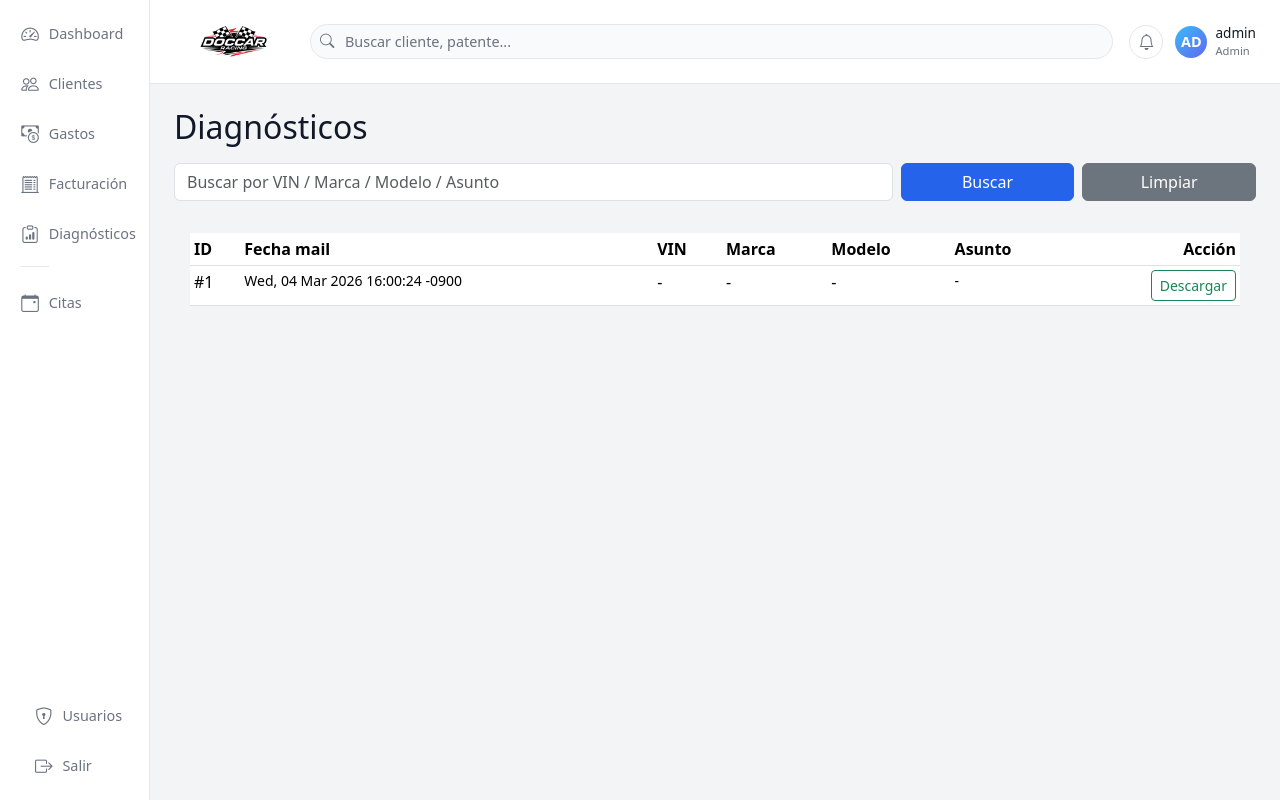
After one commit to faculitterini/App-taller, a Flask app: page /diagnosticos in a window 1280 px wide. The commit adds this page. Run offline with Flask 3, Linux system fonts and the light colour scheme; a user stored in the database is signed in; data comes from the database, SQL or seed files in the repository.

Commit message:
actualizacion app.py

```diff
--- a/app.py
+++ b/app.py
@@ -1,5 +1,5 @@
-# app.py (ARREGLADO)
-from flask import Flask, render_template, request, redirect, session, url_for, flash
+# app.py (ARREGLADO + DIAGNÓSTICOS)
+from flask import Flask, render_template, request, redirect, session, url_for, flash, send_from_directory
 import sqlite3
 import os
 from datetime import date, datetime, timedelta
@@ -356,6 +356,54 @@ def admin_required(f):
             return redirect(url_for("dashboard"))
         return f(*args, **kwargs)
     return wrapper
+
+
+# =========================
+# Diagnósticos (AUTEL)
+# =========================
+@app.route("/diagnosticos")
+@login_required
+def diagnosticos_listado():
+    q = (request.args.get("q") or "").strip()
+
+    con = get_con()
+    cur = con.cursor()
+
+    if q:
+        p = f"%{q}%"
+        cur.execute("""
+            SELECT id, fecha_mail, vin, marca, modelo, subject, filename, created_at
+            FROM diagnosticos
+            WHERE vin LIKE ? OR marca LIKE ? OR modelo LIKE ? OR subject LIKE ?
+            ORDER BY id DESC
+        """, (p, p, p, p))
+    else:
+        cur.execute("""
+            SELECT id, fecha_mail, vin, marca, modelo, subject, filename, created_at
+            FROM diagnosticos
+            ORDER BY id DESC
+        """)
+
+    rows = cur.fetchall()
+    con.close()
+    return render_template("diagnosticos.html", diagnosticos=rows, q=q)
+
+
+@app.route("/diagnosticos/<int:diag_id>/descargar")
+@login_required
+def diagnostico_descargar(diag_id):
+    con = get_con()
+    cur = con.cursor()
+    cur.execute("SELECT filename FROM diagnosticos WHERE id=?", (diag_id,))
+    row = cur.fetchone()
+    con.close()
+
+    if not row:
+        return redirect(url_for("diagnosticos_listado"))
+
+    filename = row[0]
+    folder = os.path.join(app.root_path, "static", "uploads", "diagnosticos")
+    return send_from_directory(folder, filename, as_attachment=True)
 
 
 # =========================
@@ -1844,16 +1892,26 @@ def cita_eliminar(cita_id):
 
 
 # =========================
+# Arranque (carpetas + init_db para gunicorn también)
+# =========================
+def ensure_folders():
+    os.makedirs(os.path.join("static", "uploads"), exist_ok=True)
+    os.makedirs(os.path.join("static", "uploads", "diagnosticos"), exist_ok=True)
+    os.makedirs(BACKUP_FOLDER, exist_ok=True)
+
+# Esto corre cuando gunicorn importa app.py
+try:
+    ensure_folders()
+    init_db()
+except Exception as e:
+    print("Startup init error:", e)
+
+
+# =========================
 # Main
 # =========================
 if __name__ == "__main__":
-    if not os.path.exists("static"):
-        os.mkdir("static")
-    if not os.path.exists(os.path.join("static", "uploads")):
-        os.makedirs(os.path.join("static", "uploads"), exist_ok=True)
-    if not os.path.exists(BACKUP_FOLDER):
-        os.makedirs(BACKUP_FOLDER, exist_ok=True)
-
+    ensure_folders()
     init_db()
     backup_db_if_changed()
     app.run(host="0.0.0.0", port=5000, debug=True)
--- a/templates/base.html
+++ b/templates/base.html
@@ -524,6 +524,11 @@
                 <span class="sidebar-text">Facturación</span>
             </a>
 
+            <a href="{{ url_for('diagnosticos_listado') }}" class="sidebar-link">
+                <i class="bi bi-clipboard-data"></i>
+                <span class="sidebar-text">Diagnósticos</span>
+            </a>
+
             <div class="sidebar-divider"></div>
 
             <a href="{{ url_for('citas_listado') }}"
--- /dev/null
+++ b/templates/diagnosticos.html
@@ -0,0 +1,59 @@
+{% extends "base.html" %}
+{% block contenido %}
+
+<h2 class="mb-3">Diagnósticos</h2>
+
+<form class="row g-2 mb-3" method="get">
+  <div class="col-12 col-md-8">
+    <input class="form-control" name="q" placeholder="Buscar por VIN / Marca / Modelo / Asunto"
+           value="{{ q or '' }}">
+  </div>
+  <div class="col-6 col-md-2">
+    <button class="btn btn-primary w-100">Buscar</button>
+  </div>
+  <div class="col-6 col-md-2">
+    <a class="btn btn-secondary w-100" href="{{ url_for('diagnosticos_listado') }}">Limpiar</a>
+  </div>
+</form>
+
+<div class="card-dark-soft p-3">
+  <div class="table-responsive">
+    <table class="table table-sm table-dark-custom mb-0">
+      <thead>
+        <tr>
+          <th>ID</th>
+          <th>Fecha mail</th>
+          <th>VIN</th>
+          <th>Marca</th>
+          <th>Modelo</th>
+          <th>Asunto</th>
+          <th class="text-end">Acción</th>
+        </tr>
+      </thead>
+      <tbody>
+      {% if diagnosticos %}
+        {% for d in diagnosticos %}
+          <tr>
+            <td>#{{ d[0] }}</td>
+            <td class="small">{{ d[1] or '-' }}</td>
+            <td>{{ d[2] or '-' }}</td>
+            <td>{{ d[3] or '-' }}</td>
+            <td>{{ d[4] or '-' }}</td>
+            <td class="small">{{ d[5] or '-' }}</td>
+            <td class="text-end">
+              <a class="btn btn-sm btn-outline-success"
+                 href="{{ url_for('diagnostico_descargar', diag_id=d[0]) }}">
+                Descargar
+              </a>
+            </td>
+          </tr>
+        {% endfor %}
+      {% else %}
+        <tr><td colspan="7" class="text-center text-muted py-3">No hay diagnósticos cargados.</td></tr>
+      {% endif %}
+      </tbody>
+    </table>
+  </div>
+</div>
+
+{% endblock %}
```
